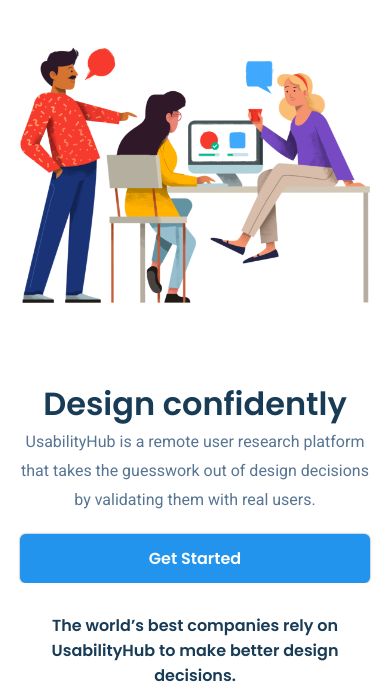
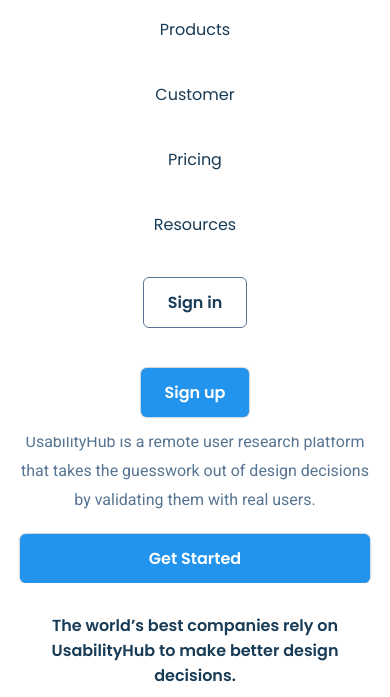
Before and after one commit to ankitjangidx/UsabilityHub-Clone, a plain HTML site: page index.html in a window 390 px wide. Both pictures are taken after a click on the link 353 px from the left and 121 px from the top of the page. Shown: the part 147-844 px from the top of the page. Drawn offline with Linux system fonts and the light colour scheme.

Commit message:
added js for nav-links toggling

```diff
--- a/media.css
+++ b/media.css
@@ -17,8 +17,8 @@
       width: 100%;
       padding-block: 20px;
     }
-    .nav-links:active{
-        left: 100%;
+    .nav-links.active{
+        left: 0;
     }
     .examples-card{
         width: calc(50% - 10px);
```
